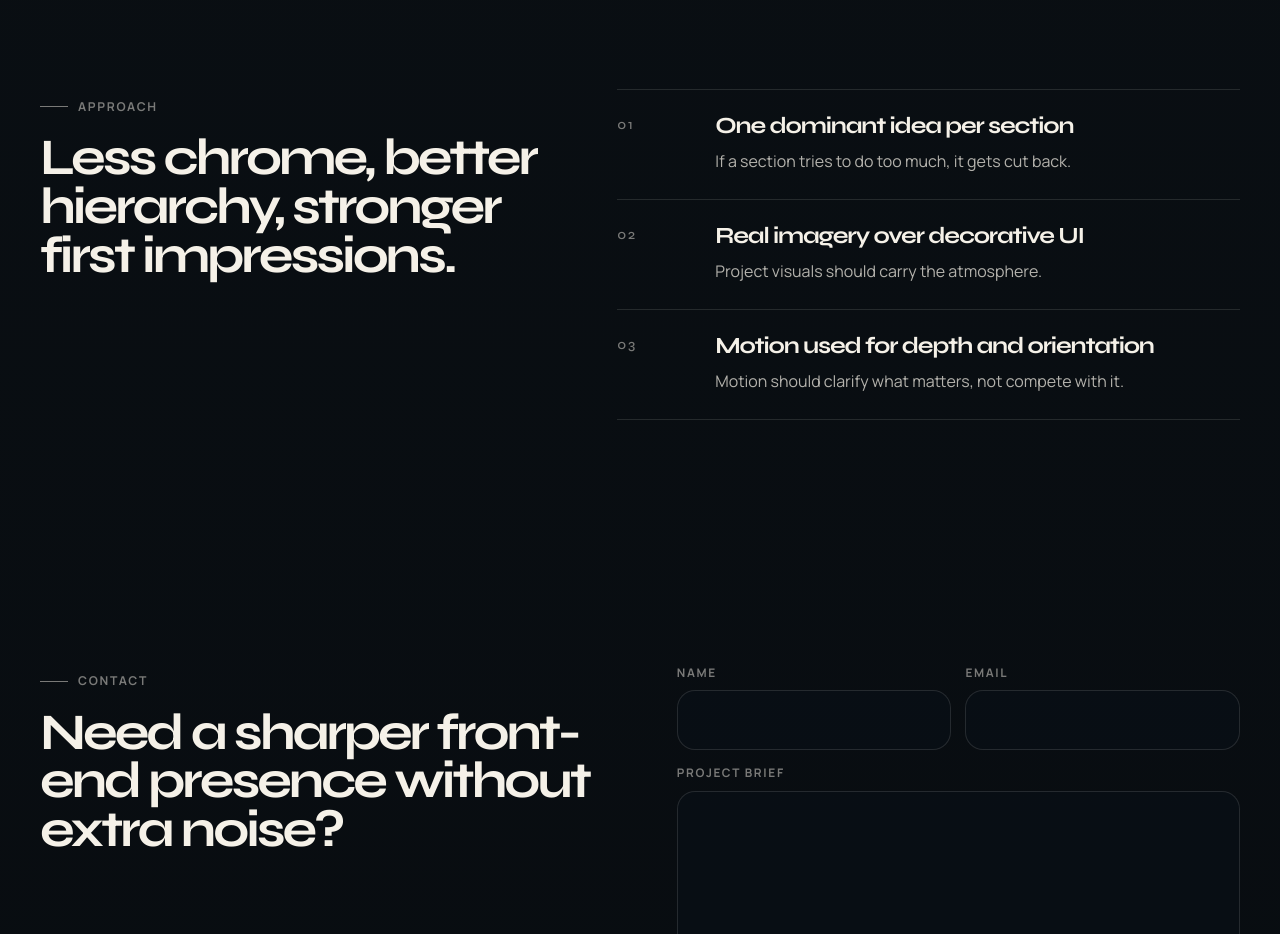
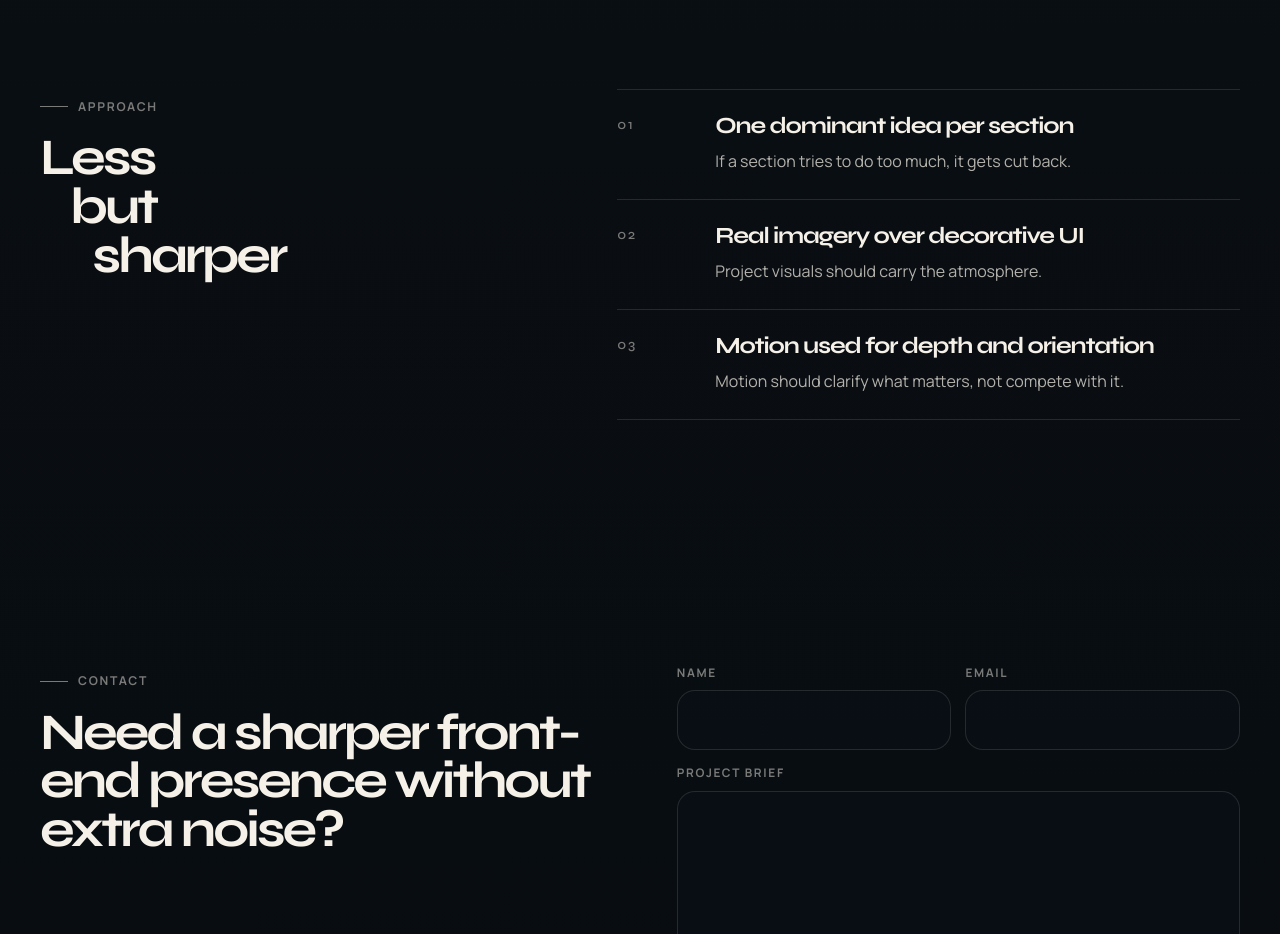
Before and after one commit to egzonkadrija/PORTOFOLIO-APP, a website: page index.html in a window 1280 px wide. Shown: the part 1960-2894 px from the top of the page. Drawn offline with Linux system fonts and the light colour scheme.

Commit message:
Tighten portfolio copy layout and rebalance showcase ordering

```diff
--- a/index.html
+++ b/index.html
@@ -264,7 +264,11 @@
       <div class="container about-layout">
         <div class="about-copy" data-reveal data-stagger="0">
           <p class="eyebrow">Approach</p>
-          <h2>Less chrome, better hierarchy, stronger first impressions.</h2>
+          <h2 class="about-title">
+            Less<br>
+            <span class="about-title-indent">but</span><br>
+            <span class="about-title-indent-lg">sharper</span>
+          </h2>
         </div>
 
         <div class="principles" data-reveal data-stagger="1">
--- a/styles/sections.css
+++ b/styles/sections.css
@@ -328,6 +328,23 @@
   display: grid;
 }
 
+.about-title {
+  line-height: 0.9;
+}
+
+.about-title-indent,
+.about-title-indent-lg {
+  display: inline-block;
+}
+
+.about-title-indent {
+  padding-left: 0.58em;
+}
+
+.about-title-indent-lg {
+  padding-left: 1.02em;
+}
+
 .principle {
   display: grid;
   grid-template-columns: 80px minmax(0, 1fr);
```
